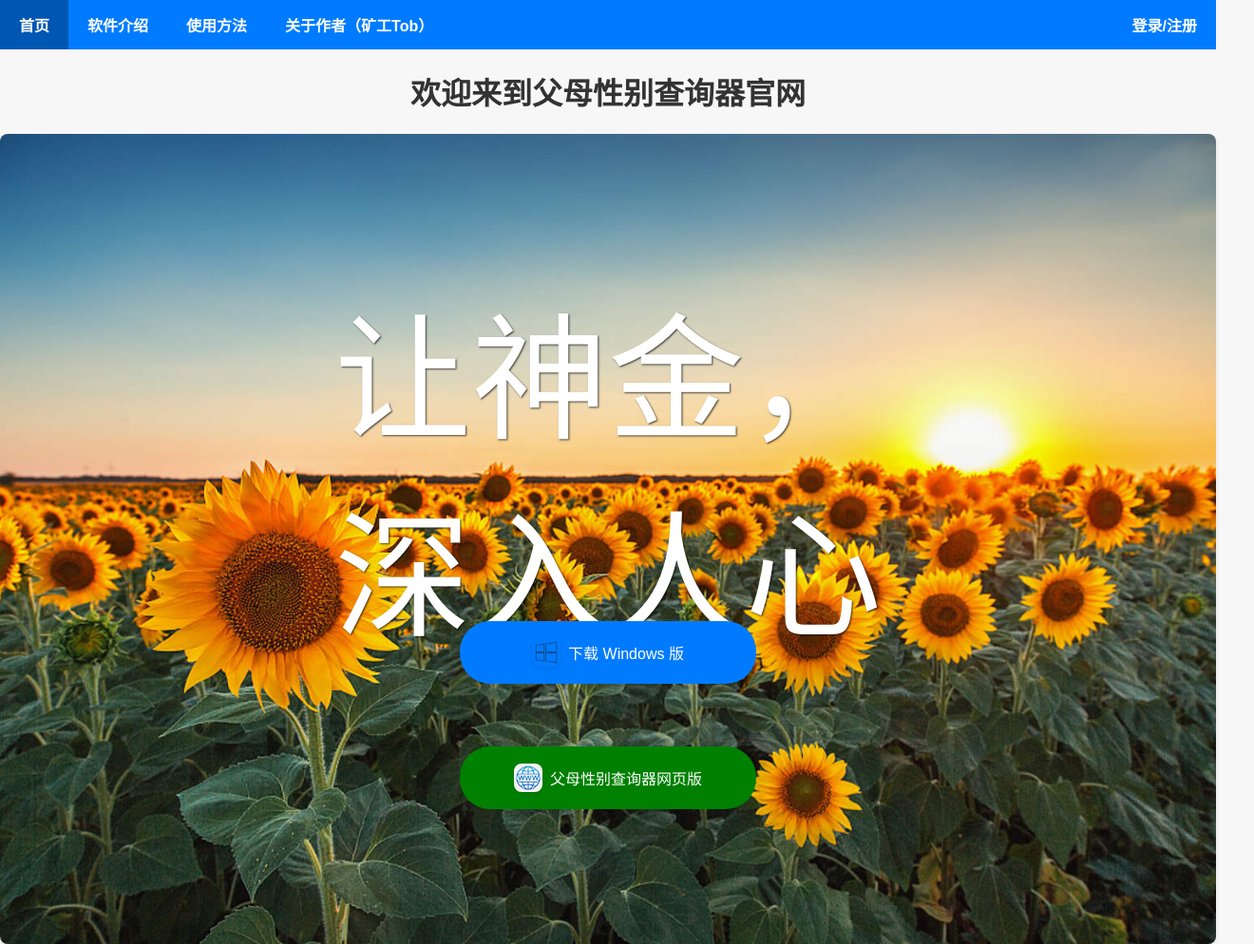
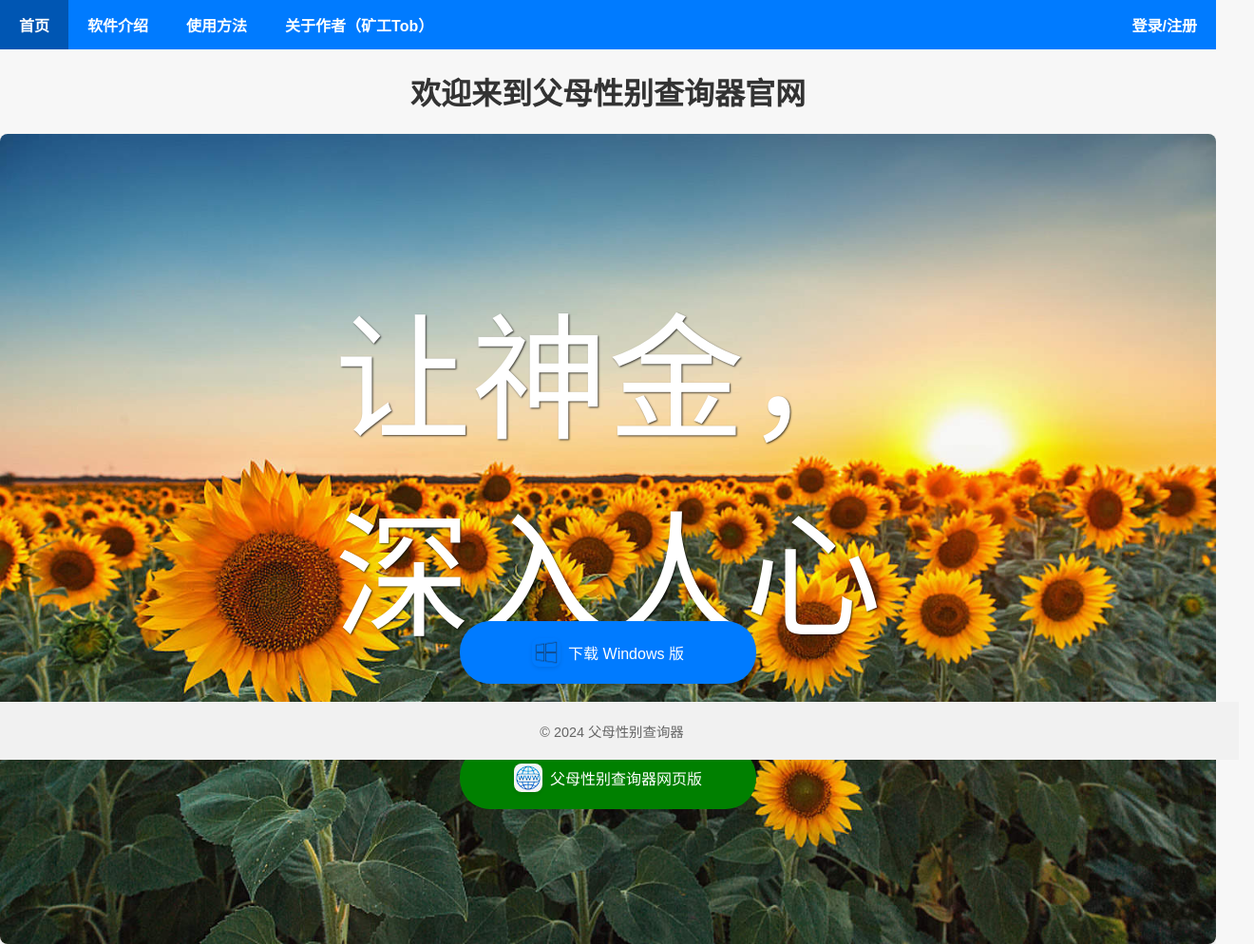
Before and after one commit to MinerTob/web, a website: page index.html in a window 1280 px wide. Shown: the top 994 px of the page at 95% size, 1320 px wide, since content can reach past the window. Drawn offline with Linux system fonts and the light colour scheme.

Commit message:
Update index.css

```diff
--- a/index.css
+++ b/index.css
@@ -224,12 +224,16 @@ body {
 
 /* 新增版权信息部分样式 */
 .footer {
-    background-color: #f1f1f1;
+    background-color: #f1f1f1; /* 背景颜色 */
     padding: 20px;
-    text-align: center;
-    position: relative;
-    bottom: 0;
-    width: 100%;
+    text-align: center; /* 确保文本居中 */
+    position: fixed; /* 使用 fixed 定位 */
+    bottom: 0; /* 距离底部为0 */
+    left: 0;
+    right: 0; /* 让脚注充满宽度 */
+    width: 100%; /* 确保 footer 宽度为100% */
+    font-size: 0.9rem; /* 调整脚注字体大小 */
+    margin-left: -16px; /* 根据情况调整负值以居中 */
 }
 
 .footer p {
```
